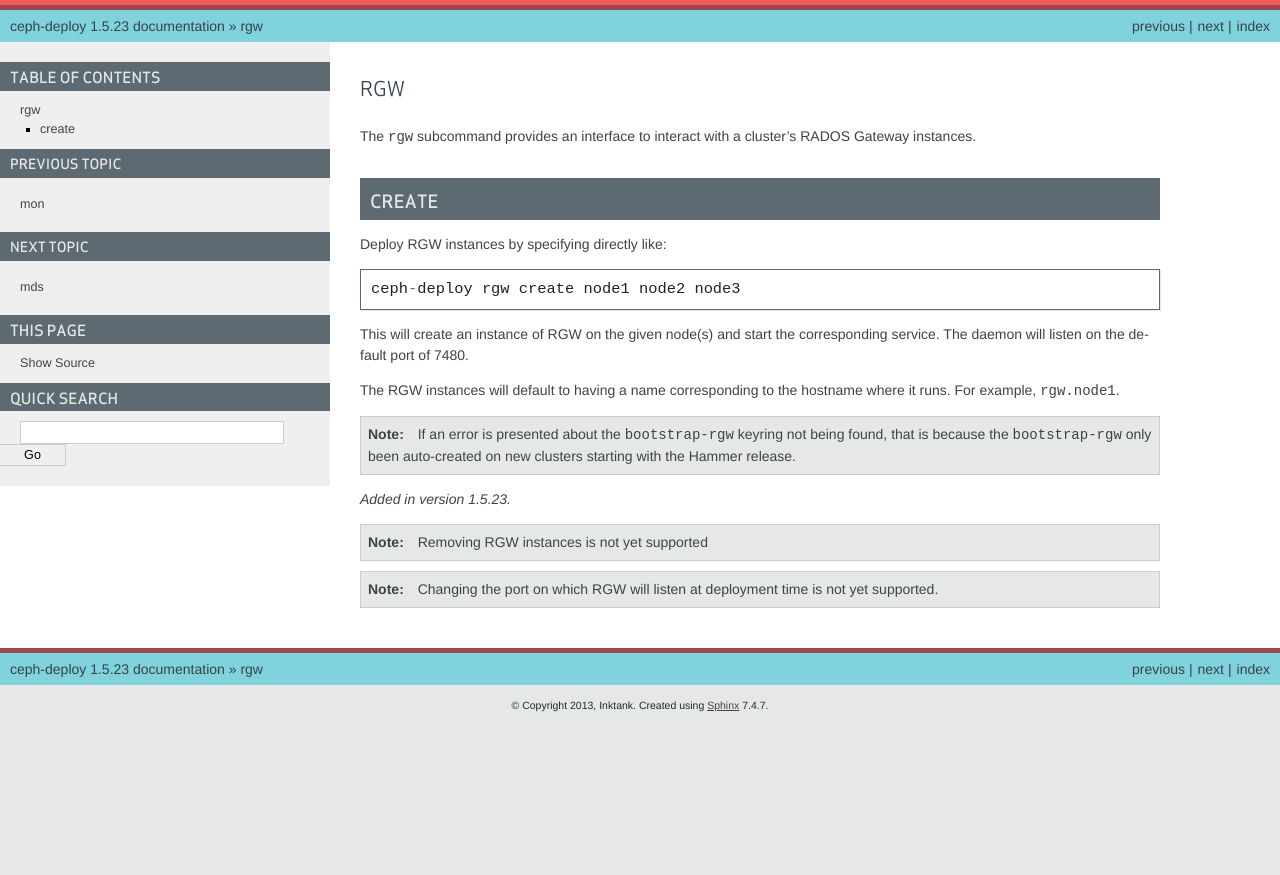
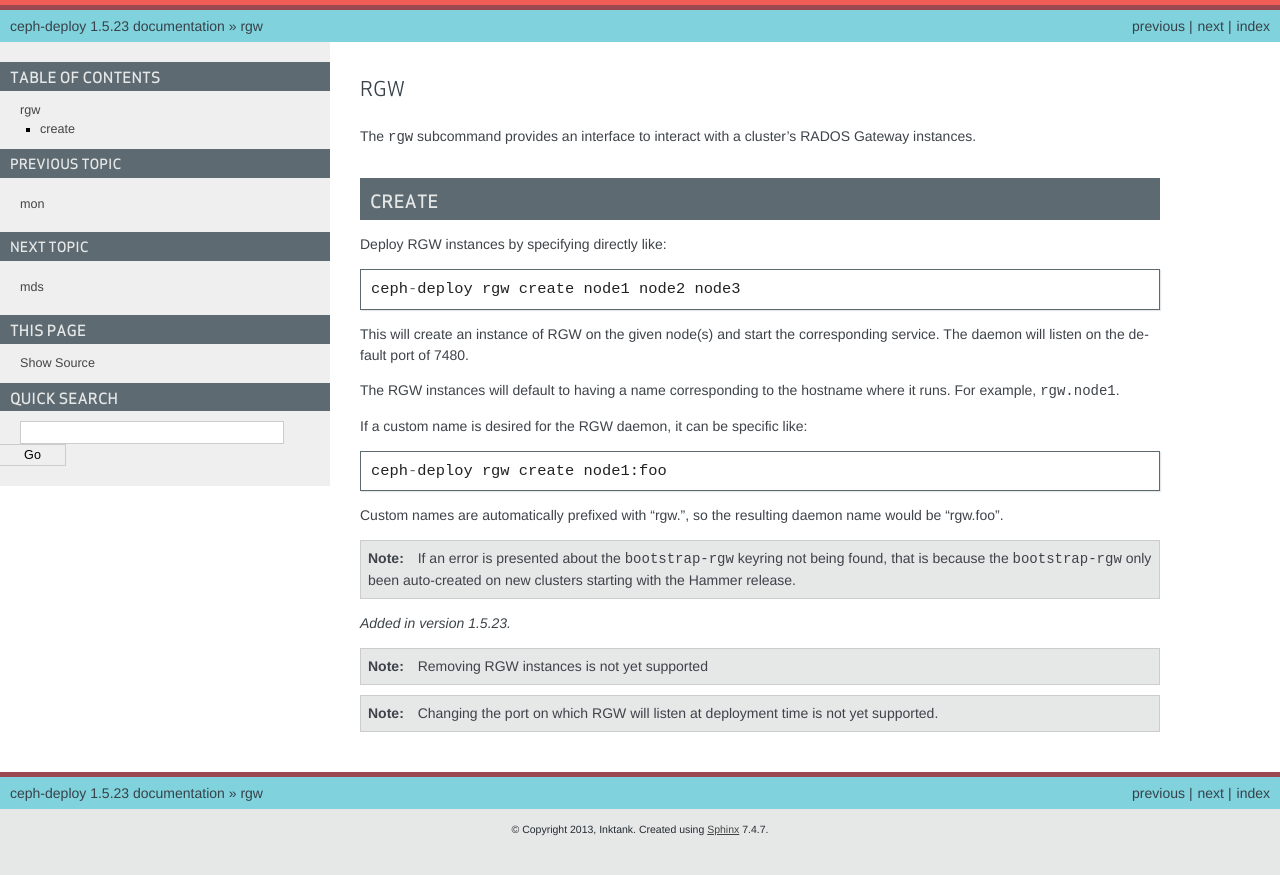
Before and after one commit to ceph/ceph-deploy, a Sphinx documentation site: the page built from docs/source/rgw.rst, in a window 1280 px wide. Shown: the top 875 px of the page. Built offline with Sphinx 7.4.7, drawn with Linux system fonts in a browser that asks for light colours.

Commit message:
Update docs and changelog about rgw daemon naming
Signed-off-by: Travis Rhoden <trhoden@redhat.com>

```diff
--- a/docs/source/changelog.rst
+++ b/docs/source/changelog.rst
@@ -10,6 +10,7 @@
 
 * Use version 0.0.25 of `remoto` that fixes an issue where output would be cut
   (https://github.com/alfredodeza/remoto/issues/15).
+* Automatically prefix custom RGW daemon names with 'rgw.'
 
 1.5.23
 ^^^^^^
--- a/docs/source/rgw.rst
+++ b/docs/source/rgw.rst
@@ -17,6 +17,13 @@
 The RGW instances will default to having a name corresponding to the hostname
 where it runs.  For example, ``rgw.node1``.
 
+If a custom name is desired for the RGW daemon, it can be specific like::
+
+    ceph-deploy rgw create node1:foo
+
+Custom names are automatically prefixed with "rgw.", so the resulting daemon
+name would be "rgw.foo".
+
 .. note:: If an error is presented about the ``bootstrap-rgw`` keyring not being
           found, that is because the ``bootstrap-rgw`` only been auto-created on
           new clusters starting with the Hammer release.
```
